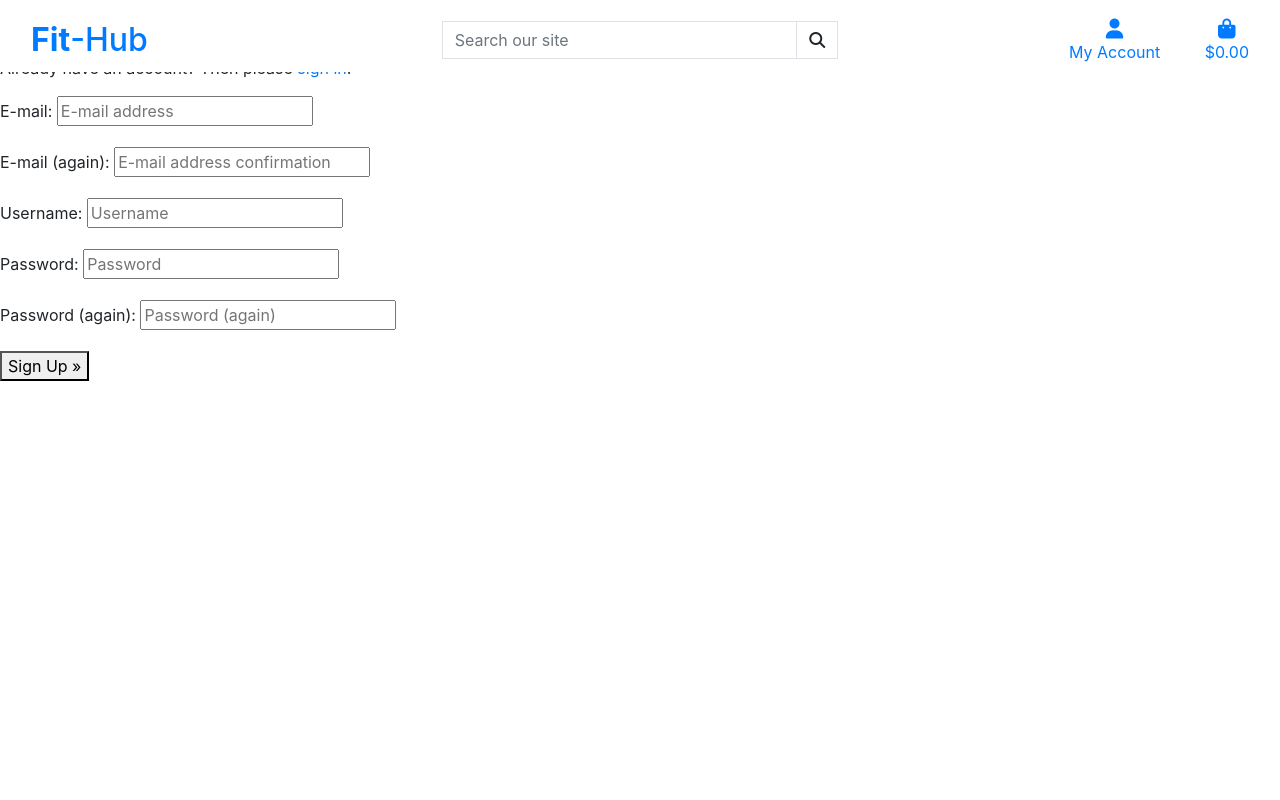
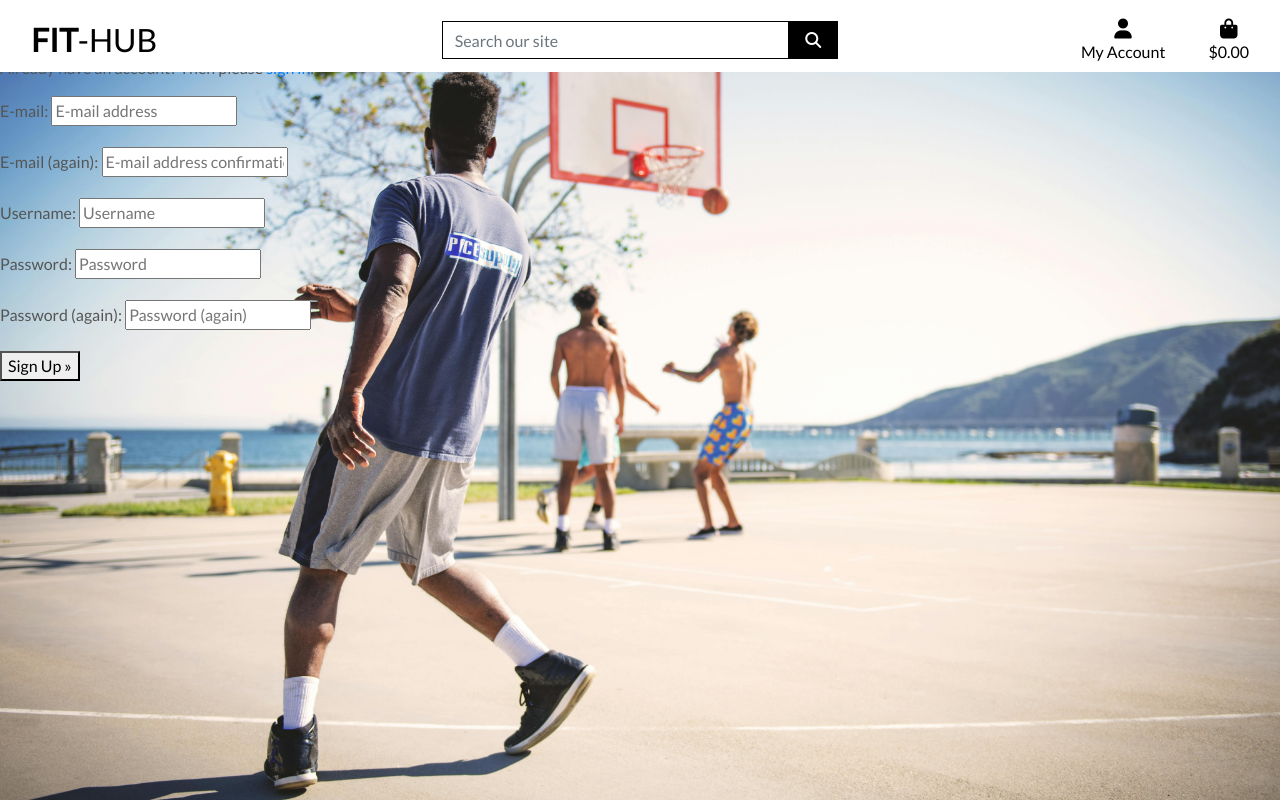
Before and after one commit to FabiMe/Fit-Hub, a Django app: page /accounts/signup/ in a window 1280 px wide. Run offline with Django 3.2, Linux system fonts and the light colour scheme; some libraries are stand-ins or nearby versions; some web fonts are replaced.

Commit message:
Change background image

```diff
--- a/fit_hub/settings.py
+++ b/fit_hub/settings.py
@@ -148,9 +148,8 @@
 # https://docs.djangoproject.com/en/3.2/howto/static-files/
 
 STATIC_URL = '/static/'
-STATICFILES_DIRS = [
-    os.path.join(BASE_DIR, 'static'),
-]
+STATICFILES_DIRS = (os.path.join(BASE_DIR, 'static'),)
+STATIC_ROOT = BASE_DIR / 'static_root'
 
 MEDIA_URL = '/media/'
 MEDIA_ROOT = os.path.join(BASE_DIR, 'media')
--- a/static/css/base.css
+++ b/static/css/base.css
@@ -3,7 +3,7 @@
 }
 
 body {
-    background: url('/workspace/Fit-Hub/media/basketball.jpg') no-repeat center center fixed;
+    background: url('media/basketball.jpg') no-repeat center center fixed;
     background-size: cover;
     height: calc(100vh - 164px);
     color: #555;
--- a/templates/base.html
+++ b/templates/base.html
@@ -16,6 +16,7 @@
     {% block corecss %}
         <link rel="stylesheet" href="https://stackpath.bootstrapcdn.com/bootstrap/4.4.1/css/bootstrap.min.css" integrity="sha384-Vkoo8x4CGsO3+Hhxv8T/Q5PaXtkKtu6ug5TOeNV6gBiFeWPGFN9MuhOf23Q9Ifjh" crossorigin="anonymous">
         <link rel="stylesheet" href="https://fonts.googleapis.com/css2?family=Lato&family=Whisper&display=swap" >
+        <link rel="stylesheet" href="{% static 'css/base.css' %}">
     {% endblock %}
 
     {% block extra_css %}
```
